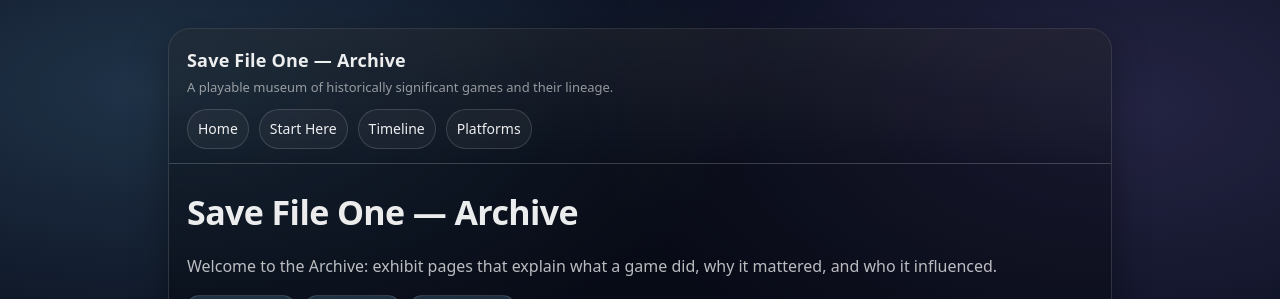
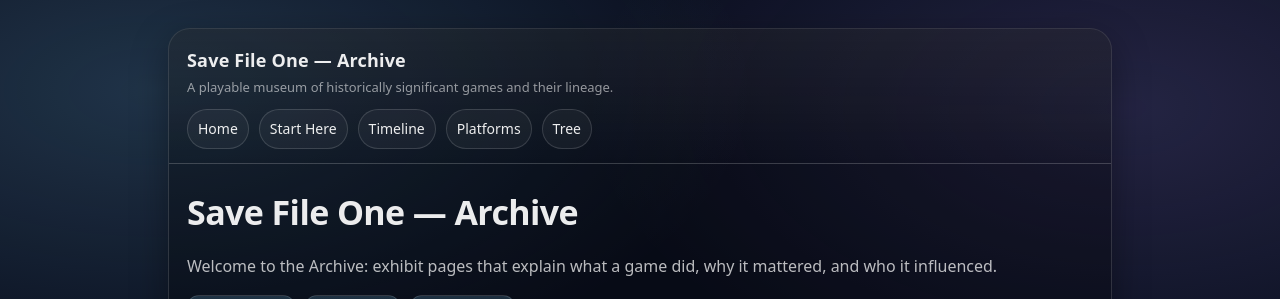
Before and after one commit to BacchusA/savefileone-archive, a Jekyll site: the page built from index.md, in a window 1280 px wide. Shown: the top 299 px of the page. Built offline with Jekyll 4.4.1, drawn with Linux system fonts in a browser that asks for light colours.

Commit message:
Update default.html

```diff
--- a/_layouts/default.html
+++ b/_layouts/default.html
@@ -25,6 +25,7 @@
             <a class="navlink" href="{{ site.baseurl }}/start-here/">Start Here</a>
             <a class="navlink" href="{{ site.baseurl }}/timeline/">Timeline</a>
             <a class="navlink" href="{{ site.baseurl }}/platforms/">Platforms</a>
+            <a class="navlink" href="{{ site.baseurl }}/tree/">Tree</a>
           </nav>
         </header>
 
```
